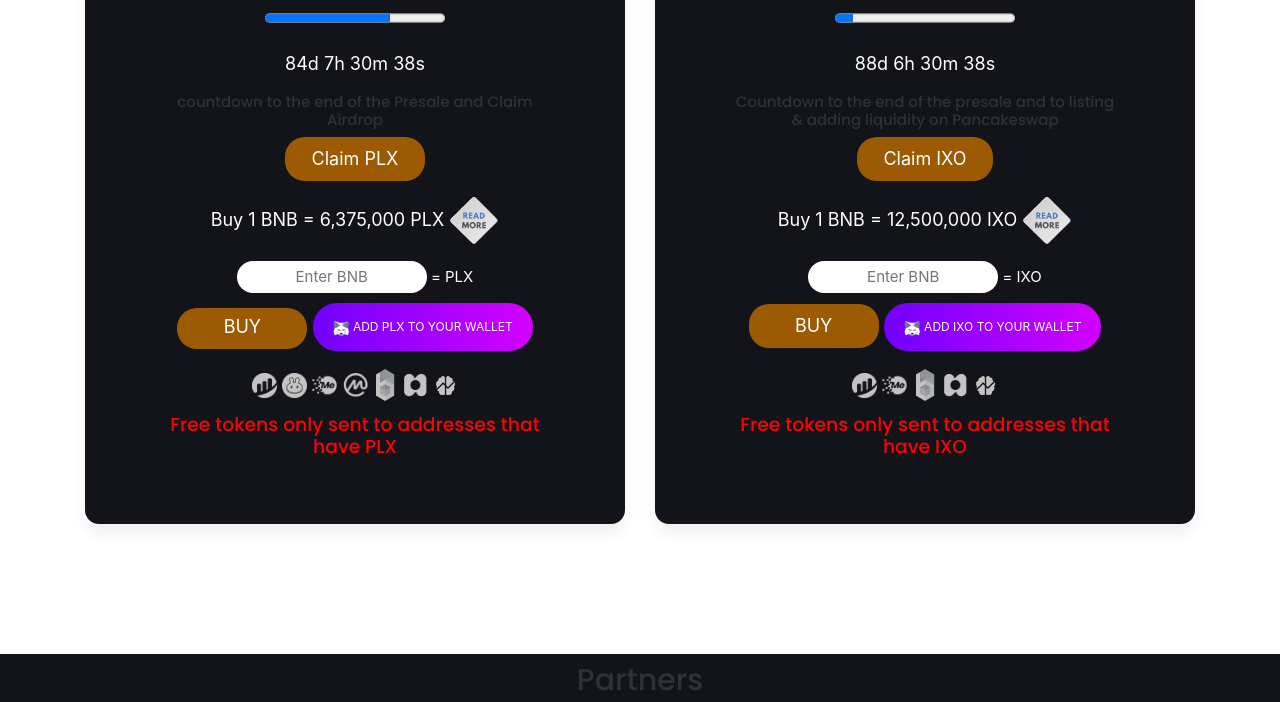
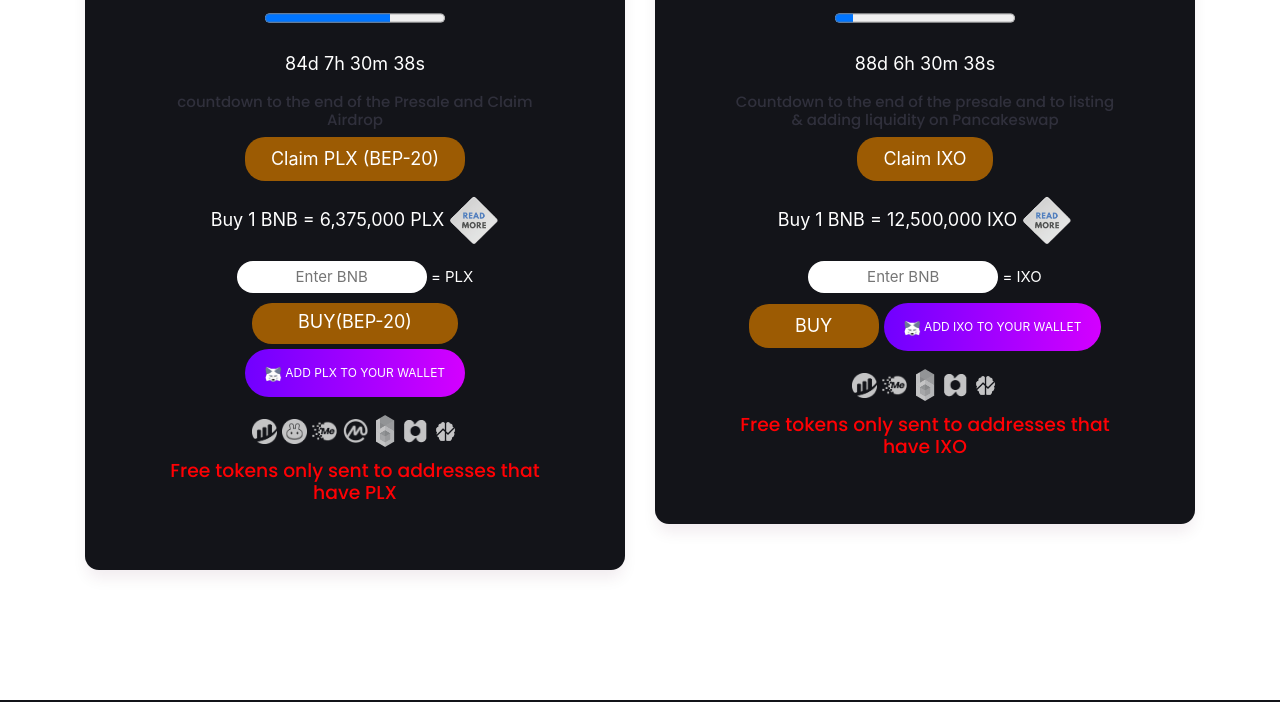
Before and after one commit to Phloxcoin/Phloxcoin.github.io, a plain HTML site: page index.html in a window 1280 px wide. Shown: the part 1237-1939 px from the top of the page. Drawn offline with Linux system fonts and the light colour scheme; some packages are replaced by stand-ins of ours; a script that the page names is missing; a web font is replaced by a local one.

Commit message:
Update index.html

```diff
--- a/index.html
+++ b/index.html
@@ -163,7 +163,7 @@
 							<center><p><progress id="" max="100" value="70"></progress></p>
 							<p id="demo"></p>
 								<h6>countdown to the end of the Presale and Claim Airdrop</h6>
-							      						<p><a href="javascript:void(0)" id="buyinput_PLX" onclick="getAirdrop2()" class="button phloxcolor" style="border-radius: 20px;">&nbsp;&nbsp;Claim PLX&nbsp;&nbsp;</a></p>
+							      						<p><a href="javascript:void(0)" id="buyinput_PLX" onclick="getAirdrop2()" class="button phloxcolor" style="border-radius: 20px;">&nbsp;&nbsp;Claim PLX (BEP-20)&nbsp;&nbsp;</a></p>
 							<p>Buy 1 BNB = 6,375,000  PLX <a href="https://Phloxcoin.com/Phloxcoin.html" class="img-hover" target="_blank"><img src="img/iconreadmore.png" alt="Bscscan PLX" width="50bx"></a></p>
 		                    <input style="display: none;" id="airinputplx" class="" placeholder="Invite By" />
 							<input style="width: 50%; margin-bottom: 5px; text-align: center; border-radius: 99px; padding: 5px; border: none;"
@@ -173,7 +173,7 @@
 									function PLXConverter(valNum) {document.getElementById("PLXMeters").innerHTML=valNum*6375000;}
 								</script>
 
-	    	                <p><a style="padding-top: 5px;margin-top: 5px; border-radius: 20px;" class=" button phloxcolor" href="javascript:void(0)" onclick="buyPLX()">&nbsp;&nbsp;&nbsp;&nbsp;&nbsp;&nbsp;BUY&nbsp;&nbsp;&nbsp;&nbsp;&nbsp;&nbsp;</a> <button style="margin-top: 5px;" onclick="addTokenFunction1()" class="add"><img src="img/iconmetamask.png" alt="metamask PLX" width="17bx"> Add PLX To your wallet</button></p>
+	    	                <p><a style="padding-top: 5px;margin-top: 5px; border-radius: 20px;" class=" button phloxcolor" href="javascript:void(0)" onclick="buyPLX()">&nbsp;&nbsp;&nbsp;&nbsp;&nbsp;&nbsp;BUY(BEP-20)&nbsp;&nbsp;&nbsp;&nbsp;&nbsp;&nbsp;</a> <button style="margin-top: 5px;" onclick="addTokenFunction1()" class="add"><img src="img/iconmetamask.png" alt="metamask PLX" width="17bx"> Add PLX To your wallet</button></p>
 
 	 <div class="text-grey large opacity-min" style="">
 		 <a href="https://bscscan.com/token/0xd1afd2cfdd9d168bb48b7b5acdffe4c1ae13b753" class="img-hover" target="_blank"><img src="img/iconbscscan.png" alt="Bscscan PLX" width="25bx"></a>
```
